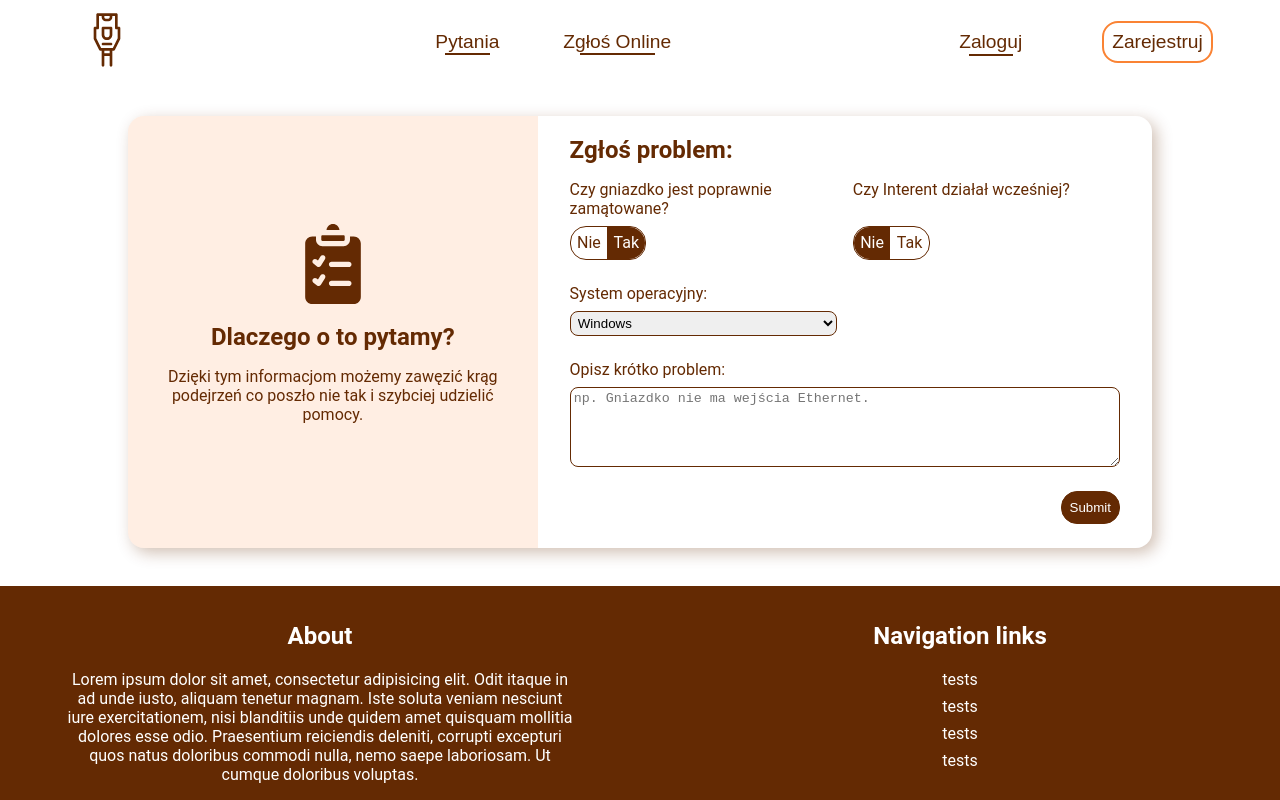
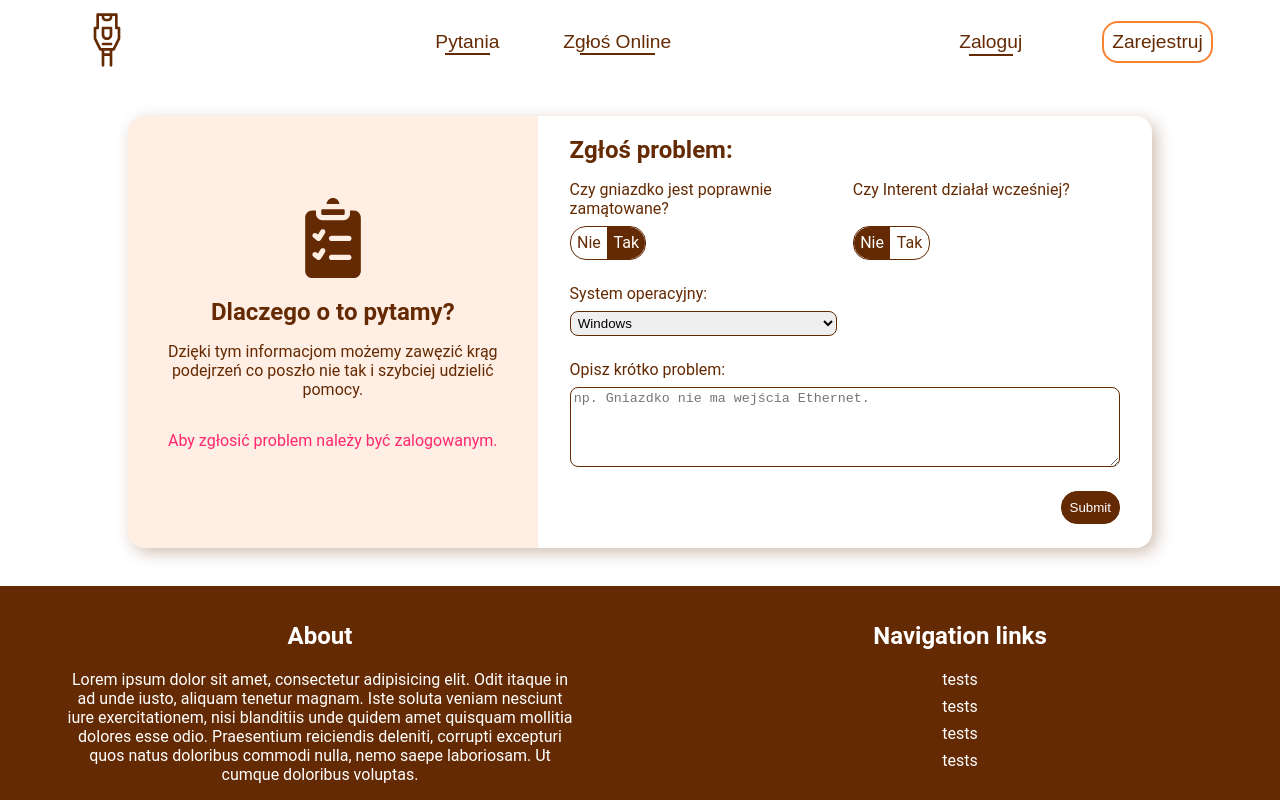
Before and after one commit to PatrykSiekierski/Dorm-Assist, a React (Vite) app in the folder dorm-assist-website/: page /report in a window 1280 px wide. Built offline with nearby package versions, Linux system fonts and the light colour scheme; no server answers; a web font is replaced by a local one.

Commit message:
Login requirement message
Added message that you can send reports only after loging in.

```diff
--- a/dorm-assist-website/src/components/Report/info.jsx
+++ b/dorm-assist-website/src/components/Report/info.jsx
@@ -1,6 +1,23 @@
+import { useEffect, useState } from "react";
+import { isAdmin } from "../Utils/authService";
 import Form from "./form";
 
 export default function Info() {
+  const [verified, setVerified] = useState(false);
+
+  useEffect(() => {
+    const verifyAdmin = async () => {
+      const hasAdminAccess = await isAdmin();
+      if (hasAdminAccess) {
+        setVerified(true);
+      } else {
+        setVerified(false);
+      }
+    };
+
+    verifyAdmin();
+  }, []);
+
   return (
     <section id="info-section">
       <div className="grid-form border">
@@ -11,6 +28,13 @@ export default function Info() {
             Dzięki tym informacjom możemy zawęzić krąg podejrzeń co poszło nie
             tak i szybciej udzielić pomocy.
           </p>
+          {!verified ? (
+            <p className="error-message">
+              Aby zgłosić problem należy być zalogowanym.
+            </p>
+          ) : (
+            ""
+          )}
         </div>
         <div className="form-side">
           <h2>Zgłoś problem:</h2>
```
